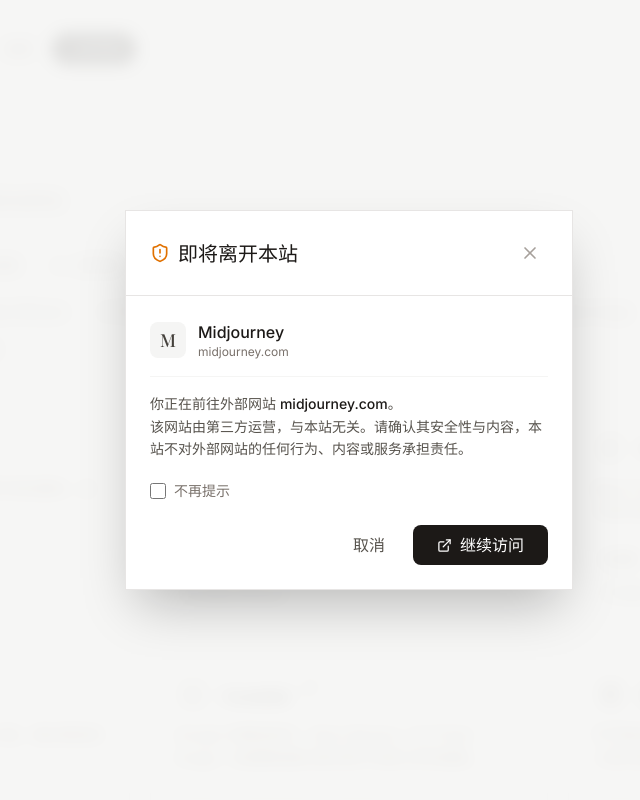
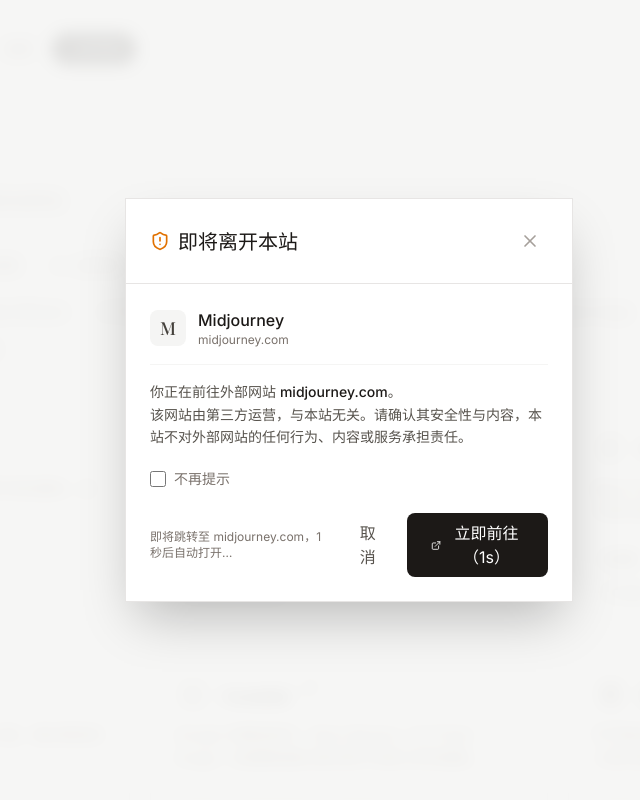
Before and after one commit to xigua222/prompt-gallery, a React (Vite) app: page /tools in a window 1280 px wide. Both pictures are taken after a click on the button 222 px from the left and 517 px from the top of the page. Shown: the top 800 px of the page, without its empty margins (291-931 px from the left). Built offline with nearby package versions, Linux system fonts and the light colour scheme; a web font is replaced by a local one.

Commit message:
fix: 免责弹窗打开即默认倒计时，移除确认步骤
- 弹窗打开立即进入 3 秒倒计时，倒计时结束自动跳转
- 移除「继续访问」确认按钮，直接提供「立即前往（N s）」加速跳转
- 「不再提示」勾选时立即持久化

```diff
--- a/src/components/DisclaimerModal.tsx
+++ b/src/components/DisclaimerModal.tsx
@@ -7,7 +7,7 @@
 
 export const DISCLAIMER_KEY = 'photoo_gallery_disclaimer';
 
-/** 确认跳转后的倒计时秒数 */
+/** 弹窗打开后自动跳转的倒计时秒数 */
 const COUNTDOWN_SECONDS = 3;
 
 interface DisclaimerModalProps {
@@ -36,17 +36,23 @@
     onClose();
   };
 
-  const handleConfirm = () => {
-    if (!tool) return;
-    if (dontAsk) {
-      try {
+  const handleDontAskChange = (checked: boolean) => {
+    setDontAsk(checked);
+    try {
+      if (checked) {
         localStorage.setItem(DISCLAIMER_KEY, '1');
-      } catch {
-        /* ignore */
+      } else {
+        localStorage.removeItem(DISCLAIMER_KEY);
       }
+    } catch {
+      /* ignore */
     }
+  };
+
+  // 弹窗打开（或切换目标）时立即开始倒计时
+  useEffect(() => {
     setCountdown(COUNTDOWN_SECONDS);
-  };
+  }, [tool]);
 
   // 倒计时归零后自动跳转
   useEffect(() => {
@@ -59,11 +65,6 @@
     return () => clearTimeout(timer);
     // eslint-disable-next-line react-hooks/exhaustive-deps
   }, [countdown]);
-
-  // 弹窗关闭或切换目标时重置倒计时，避免残留计时器继续触发跳转
-  useEffect(() => {
-    setCountdown(null);
-  }, [tool]);
 
   return (
     <AnimatePresence>
@@ -119,8 +120,7 @@
                 <input
                   type="checkbox"
                   checked={dontAsk}
-                  disabled={countdown !== null}
-                  onChange={(e) => setDontAsk(e.target.checked)}
+                  onChange={(e) => handleDontAskChange(e.target.checked)}
                   className="w-4 h-4 rounded border-stone-300 text-stone-900 focus:ring-stone-400"
                 />
                 {labels.disclaimerDontAsk}
@@ -139,15 +139,7 @@
               >
                 {labels.disclaimerCancel}
               </button>
-              {countdown === null ? (
-                <button
-                  onClick={handleConfirm}
-                  className="flex items-center gap-2 px-6 py-2 bg-stone-900 text-white rounded-lg hover:bg-stone-800 transition-colors"
-                >
-                  <ExternalLink size={15} />
-                  {labels.disclaimerContinue}
-                </button>
-              ) : (
+              {countdown !== null && (
                 <button
                   onClick={jumpNow}
                   className="flex items-center gap-2 px-6 py-2 bg-stone-900 text-white rounded-lg hover:bg-stone-800 transition-colors"
```
